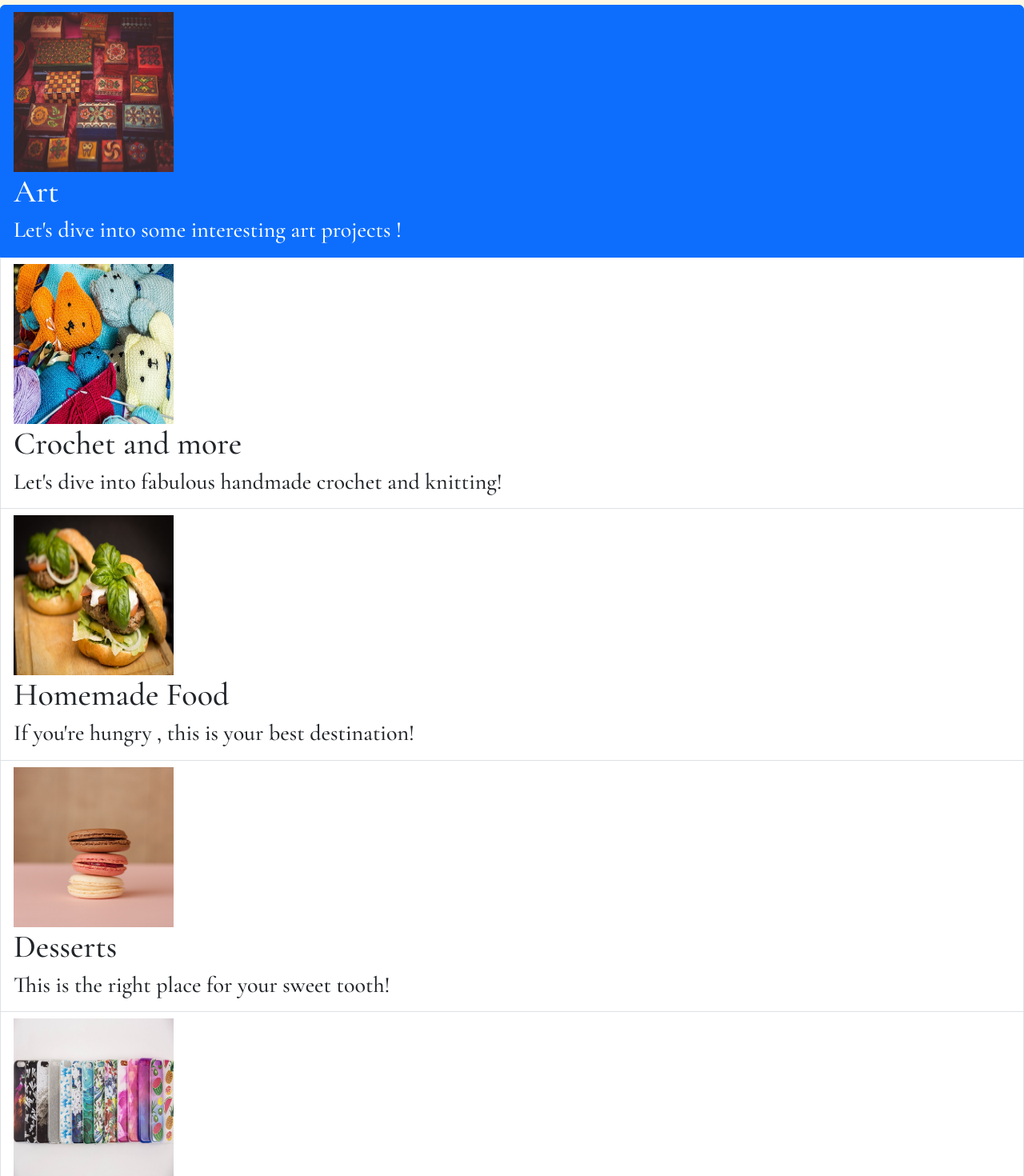
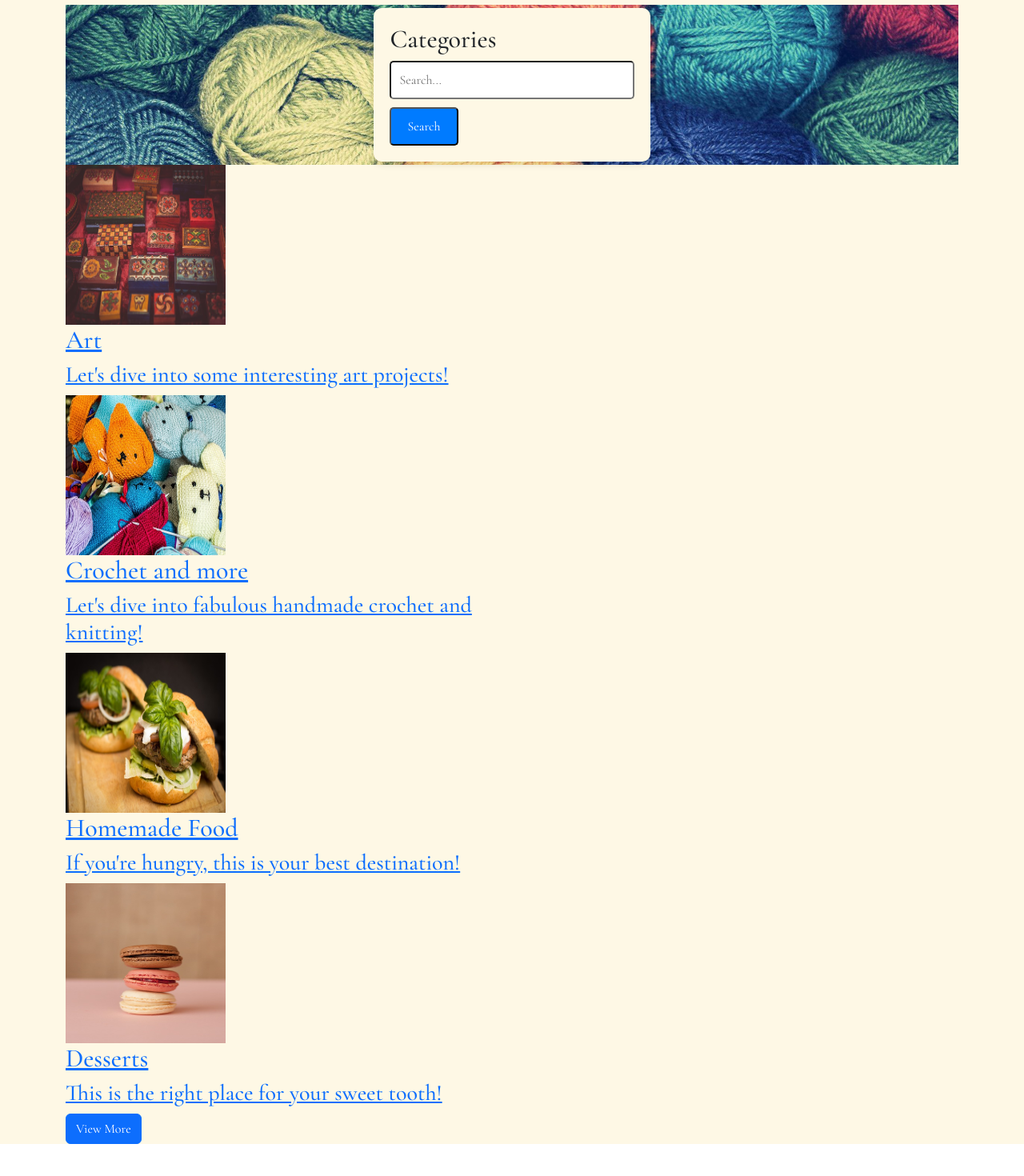
Before and after one commit to marwababelly/handihup, a React (Create React App) app: page /Categories in a window 1280 px wide. Shown: the part 80-1550 px from the top of the page at 80% size. After the commit the page ends 1510 px from the top, so only its background shows below. Built offline with nearby package versions, Linux system fonts and the light colour scheme.

Commit message:
categories js code is added

```diff
--- a/src/Pages/CategoriesPage/CategoriesPage.js
+++ b/src/Pages/CategoriesPage/CategoriesPage.js
@@ -1,47 +1,108 @@
-import React from "react";
-import 'bootstrap'
-import art from '../../assets/artboxes.jpg'
-import knitting from '../../assets/knitting.jpg'
-import pastry from '../../assets/pastry.jpg'
-import hamburger from '../../assets/hamburger.jpg'
-import phonecase from '../../assets/mobile.jpg'
+import React, { useState } from "react";
+import './Categories.module.css';
+import 'bootstrap/dist/css/bootstrap.min.css';
+import art from '../../assets/artboxes.jpg';
+import knitting from '../../assets/knitting.jpg';
+import pastry from '../../assets/pastry.jpg';
+import hamburger from '../../assets/hamburger.jpg';
+import phonecase from '../../assets/mobile.jpg';
+import stickers from '../../assets/stickers.jpg';
+import beauty from '../../assets/beauty.jpg';
+import accessories from '../../assets/Accessories.jpg'
+import backgroundImage from '../../assets/background.jpg'
+import {Button , Form , Col , Row , Image , Container} from 'react-bootstrap'
+import {Link} from 'react-router-dom'
 const CategoriesPage = () => {
+  const items = [
+    { id: '1', title: 'Art', description: 'Let\'s dive into some interesting art projects!' , imageUrl: art },
+    { id: '2', title: 'Crochet and more', description: 'Let\'s dive into fabulous handmade crochet and knitting!' , imageUrl: knitting },
+    { id: '3', title: 'Homemade Food', description: 'If you\'re hungry, this is your best destination!', imageUrl: hamburger },
+    { id: '4', title: 'Desserts', description: 'This is the right place for your sweet tooth!' , imageUrl: pastry },
+    { id: '5', title: 'Phone Accessories', description: 'Let\'s dive into some pretty handmade phone accessories!' , imageUrl: phonecase},
+    { id: '6', title: 'Accessories' , description: 'Let\'s dive into aesthetic collections of handmade accessories!' , imageUrl: accessories} ,
+    { id: '7', title: 'Aesthetic Stationery' , description: 'Looking for aesthetic and unique stationery ? here\'s your destination!' , imageUrl: stickers }
+  ];
+
+  const [filteredItems, setFilteredItems] = useState([]);
+  const [searchTerm, setSearchTerm] = useState('');
+  const [showMore, setShowMore] = useState(false);
+
+  const toggleShowMore = () => {
+    setShowMore(!showMore);
+  };
+
+
+  function handleSearchChange(event) {
+    setSearchTerm(event.target.value);
+  }
+
+  const handleSearchSubmit = (event) => {
+    event.preventDefault();
+    const results = items.filter(item =>
+      item.title.toLowerCase().includes(searchTerm.toLowerCase()) ||
+      item.description.toLowerCase().includes(searchTerm.toLowerCase())
+    );
+    setFilteredItems(results);
+  };
+
   return (
-  <div role="tabpanel" >
-  <div class="list-group" id="myList" role="tablist">
-    <a class="list-group-item list-group-item-action active" data-bs-toggle="list" href="#home" role="tab">
-      <img src={art} width='200' height='200' />
-      <h1>Art</h1>
-       <h3>Let's dive into some interesting art projects !</h3></a>
-    <a class="list-group-item list-group-item-action" data-bs-toggle="list" href="#profile" role="tab">
-      <img src={knitting} width='200' height='200'/>
-      <h1>Crochet and more</h1>
-      <h3>Let's dive into fabulous handmade crochet and knitting!</h3>
-    </a>
-    <a class="list-group-item list-group-item-action" data-bs-toggle="list" href="#messages" role="tab">
-    <img src={hamburger} width='200' height='200'/>
-      <h1>Homemade Food</h1>
-      <h3>If you're hungry , this is your best destination!</h3>
-      </a>
-    <a class="list-group-item list-group-item-action" data-bs-toggle="list" href="#settings" role="tab">
-    <img src={pastry} width='200' height='200'/>
-      <h1>Desserts</h1>
-      <h3>This is the right place for your sweet tooth!</h3>
-      </a>
-      <a class="list-group-item list-group-item-action" data-bs-toggle="list" href="#settings" role="tab">
-    <img src={phonecase} width='200' height='200'/>
-      <h1>Phone Accessories</h1>
-      <h3>Let's dive into some pretty handmade phone acessories!</h3>
-      </a>
-  </div>
-  <div class="tab-content">
-    <div class="tab-pane active" id="home" role="tabpanel">...</div>
-    <div class="tab-pane" id="profile" role="tabpanel">...</div>
-    <div class="tab-pane" id="messages" role="tabpanel">...</div>
-    <div class="tab-pane" id="settings" role="tabpanel">...</div>
-  </div>
-</div>
-)
+    <Container>
+    <div>
+    <div style={{ backgroundImage: `url(${backgroundImage})`, backgroundSize: 'cover', height: '200px', display: 'flex', justifyContent: 'center', alignItems: 'center' }}>
+      <div style={{ backgroundColor: '#fef8e5', padding: '20px', borderRadius: '10px', boxShadow: '0 4px 8px rgba(0,0,0,0.1)' }}>
+        <h2>Categories</h2>
+        <form onSubmit={handleSearchSubmit}>
+        <input type="text" placeholder="Search..." style={{ padding: '10px', fontSize: '16px', borderRadius: '5px', width: '100%', marginBottom: '10px' }}
+         onChange={handleSearchChange} />
+        <button type='submit' style={{ padding: '10px 20px', fontSize: '16px', borderRadius: '5px', backgroundColor: '#007bff', color: 'white', cursor: 'pointer' }}>Search</button>
+        </form>
+      </div>
+    </div>
+      {filteredItems.length > 0 && (
+        <div role="tabpanel">
+          <div className='list-group' role="tablist">
+            {filteredItems.map(item => (
+              <a key={item.id} className={`list-group-item list-group-item-action`} data-bs-toggle="list" href={`#${item.id}`} role="tab">
+                <h1>{item.title}</h1>
+                <h3>{item.description}</h3>
+              </a>
+            ))}
+          </div>
+        </div>
+      )}
+      <div>
+        <Row>
+      {showMore? (
+        items.map((item, index) => (
+          <div key={index} className="category-item">
+             <Col key={index} xs={12} sm={6} md={6} lg={6}>
+            <Link to={`/Categories/${item.id}`}>
+              <img src={item.imageUrl} alt={item.title} style={{width: '200px', height: '200px'}} />
+              <h2>{item.title}</h2>
+              <h3>{item.description}</h3>
+            </Link>
+             </Col>
+          </div>
+        ))
+      ) : (
+        items.slice(0, 4).map((item, index) => (
+          <div key={index} className="category-item">
+             <Col key={index} xs={12} sm={6} md={6} lg={6}>
+            <Link to={`/Categories/${item.id}`}>
+            <img src={item.imageUrl} alt={item.title} style={{width: '200px' , height: '200px'}}/>
+            <h2>{item.title}</h2>
+            <h3>{item.description}</h3>
+            </Link>
+            </Col>
+          </div>
+        ))
+      )}
+      </Row>
+      <Button onClick={toggleShowMore}>{showMore?'View Less': 'View More'}</Button>
+    </div>
+    </div>
+    </Container>
+  );
 };
 
 export default CategoriesPage;
```
